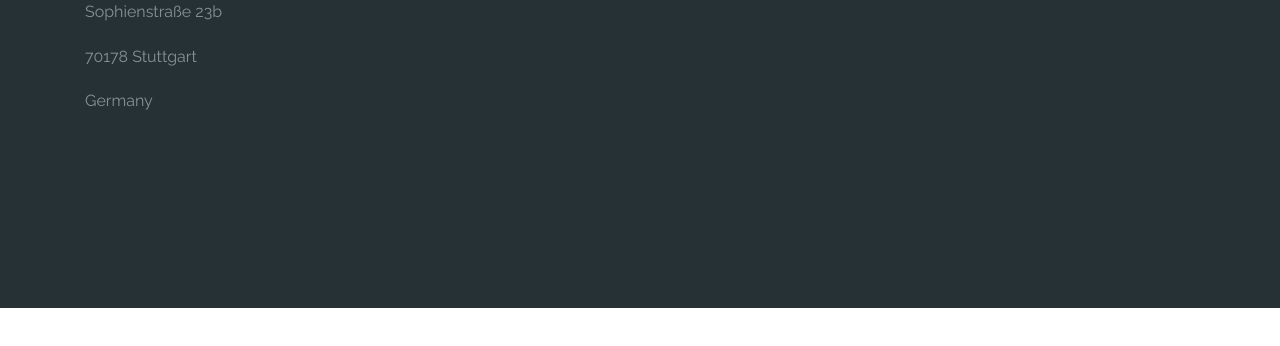
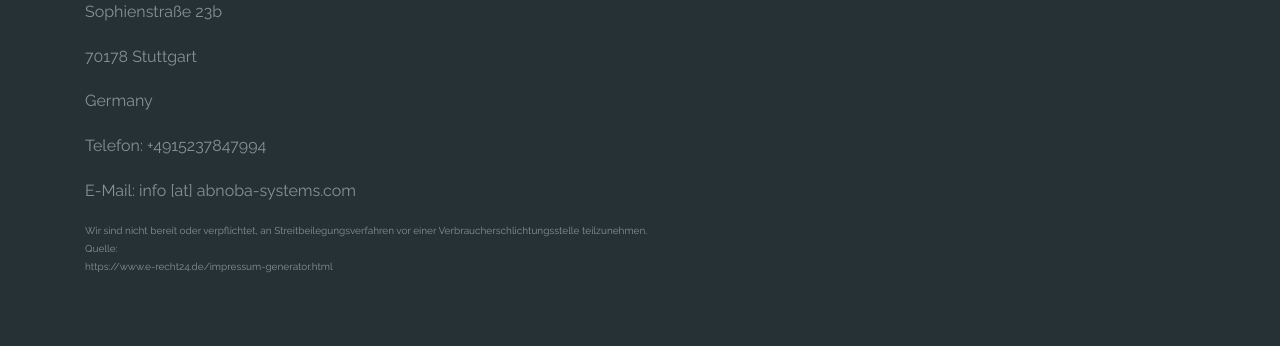
Before and after one commit to abnobasystems/abnobasystems.github.io, a plain HTML site: page index.html in a window 1280 px wide. Shown: the part 2691-3037 px from the top of the page. Before the commit the page ends 2999 px from the top, so only its background shows below. Drawn offline with Linux system fonts and the light colour scheme; some packages are replaced by stand-ins of ours; no server answers; files whose address does not match are found by name.

Commit message:
update impressum

```diff
--- a/index.html
+++ b/index.html
@@ -584,6 +584,12 @@
                       <li class="py-2 d-block">Sophienstraße 23b</li>
                       <li class="py-2 d-block">70178 Stuttgart</li>
                       <li class="py-2 d-block">Germany</li>
+                      <li class="py-2 d-block">Telefon: +4915237847994</li>
+                      <li class="py-2 d-block">E-Mail: info [at] abnoba-systems.com</li>
+                      <li class="py-2 d-block" style="font-size:10px">Wir sind nicht bereit oder verpflichtet, an Streitbeilegungsverfahren vor einer
+Verbraucherschlichtungsstelle teilzunehmen.</br>
+Quelle:</br>
+https://www.e-recht24.de/impressum-generator.html</li>
 <!--                    <li><a href="#" class="py-2 d-block">About</a></li>-->
 <!--                    <li><a href="#" class="py-2 d-block">Jobs</a></li>-->
 <!--                    <li><a href="#" class="py-2 d-block">Press</a></li>-->
```
